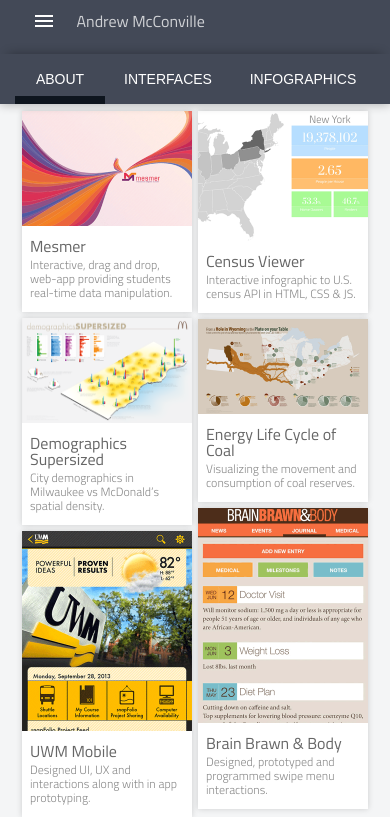
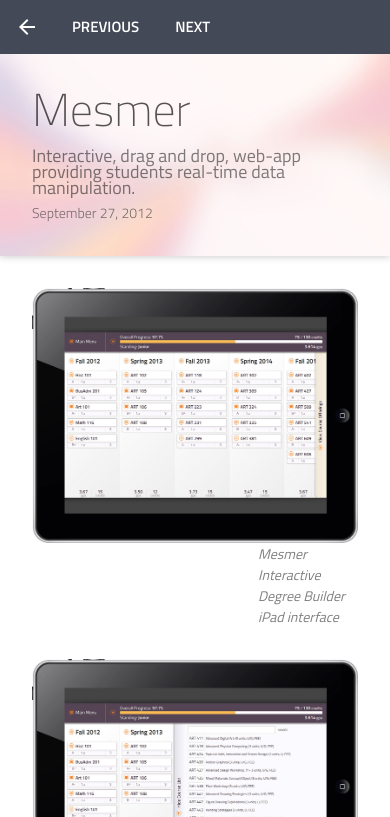
Before and after one commit to andrewmcconville/angular-portfolio, a plain HTML site: page index.html in a window 390 px wide. Both pictures are taken after a click on the item 107 px from the left and 211 px from the top of the page. Shown: the top 817 px of the page. Drawn offline with Linux system fonts and the light colour scheme.

Commit message:
toggles detail pane and list pane for mobile

```diff
--- a/components/details.html
+++ b/components/details.html
@@ -1,13 +1,13 @@
 <header class="work-header">
     <div class="header-background" style="background-image: url(wp-content/uploads/{{::work.blur}}-blur.jpg);"></div>
+    <div class="detail-toolbar">
+        <a class="button button-secondary button-back" ui-sref="home" ng-click="reloadMasonry(); updateState();">
+            <svg class="icon icon-arrow"><use xlink:href="shared/icon-sprite.svg#icon-arrow"></use></svg>
+        </a>
+        <a class="button button-secondary" ui-sref="details({url: previousWorkURL})">Previous</a>
+        <a class="button button-secondary" ui-sref="details({url: nextWorkURL})">Next</a>
+    </div>
     <div class="header-foreground">
-        <div class="detail-toolbar">
-            <a class="button button-secondary button-back" ui-sref="home" ng-click="reloadMasonry()">
-                <svg class="icon icon-arrow"><use xlink:href="shared/icon-sprite.svg#icon-arrow"></use></svg>
-            </a>
-            <a class="button button-secondary" ui-sref="details({url: previousWorkURL})">Previous</a>
-            <a class="button button-secondary" ui-sref="details({url: nextWorkURL})">Next</a>
-        </div>
         <h1 class="font-headline">{{::work.name}}</h1>
         <h2 class="font-subheadline">{{::work.excerpt}}</h2>
         <time class="time">{{::work.date | date:'MMMM d, yyyy'}}</time>
--- a/index.html
+++ b/index.html
@@ -21,13 +21,13 @@
             <div class="title">Andrew McConville</div>
         </div>
         <nav class="tabs" ng-init="activeTab = 0">
-            <button class="button" ng-class="{active: activeTab == 0}" ng-click="activeTab = 0">About</button>
+            <button class="button" ng-class="{active: activeTab == 0}" ng-click="activeTab = 0">About Me</button>
             <button class="button" ng-class="{active: activeTab == 1}" ng-click="activeTab = 1">Interfaces</button>
             <button class="button" ng-class="{active: activeTab == 2}" ng-click="activeTab = 2">Infographics</button>
         </nav>
     </header>
 
-    <section class="work-list" ng-class="{'hidden-on-mobile': false}">
+    <section class="work-list" ng-class="{'hidden-on-mobile': updateState()}">
         <ul masonry id="js-bricks" load-images="false" preserve-order masonry-options='{"transitionDuration": "320ms"}'>
             <li class="work masonry-brick" masonry-tile ng-repeat="work in ::works" ui-sref="details({url: work.url})">
                 <div class="work-poster-container">
@@ -38,12 +38,12 @@
             </li>
         </ul>
         <div class="end-of-list-message">
-            <p>This is the end, email me!</p>
+            <p ng-click="console()">This is the end, email me!</p>
         </div>
     </section>
 
-    <article id="js-work-details" class="work-details">
-        <div class="work-details-background"></div>
+    <article id="js-work-details" class="work-details" ng-show="updateState()">
+        <div class="work-details-background" ng-show="updateState()"></div>
         <div class="work-details-inner" ui-view></div>
     </article>
 
@@ -78,15 +78,13 @@
             }
         }
 
-        if(isMobile()){
+        if(isMobile() || window.innerWidth < 888){
             //do not use perfect scrollbar on touch devices
         } else {
             var workDetails = document.getElementById('js-work-details');
-            workDetails.style.overflow = "hidden";
             Ps.initialize(workDetails, {});
 
             //var browserBody = document.getElementById('js-body');
-            //browserBody.style.overflow = "hidden";
             //Ps.initialize(browserBody, {});
         }
     </script>
--- a/shared/css/_buttons.scss
+++ b/shared/css/_buttons.scss
@@ -6,13 +6,15 @@
 	background-color: transparent;
 	border: none;
 	cursor: pointer;
+	display: table-cell;
 	font-size: 15px;
-	font-weight: 500;
+	font-weight: 600;
 	line-height: 14px;
-	padding: 12px 20px 12px 20px;
+	padding: 12px 18px 12px 18px;
 	text-decoration: none;
 	text-transform: uppercase;
 	transition: background-color 150ms;
+	vertical-align: middle;
 
 	&:hover,
 	&:active {
--- a/shared/css/_header.scss
+++ b/shared/css/_header.scss
@@ -10,14 +10,15 @@
 	.toolbar {
 		height: 54px;
 		margin: auto;
-		width: 320px;
+		width: 100%;
 
-		@media(min-width: 360px) { width: 360px; }
-		@media(min-width: 530px) { width: 530px; }
-		@media(min-width: 700px) { width: 700px; }
-		@media(min-width: 870px) {
+		@media(min-width: 888px) {
 			margin: 0;
 			width: 360px;
+		}
+
+		.button {
+			height: 54px;
 		}
 	}
 
@@ -30,18 +31,14 @@
 	.title {
 		color: rgba(255, 255, 255, .75);
 		display: inline-block;
-		position: relative;
-		top: -3px;
+		vertical-align: middle;
 	}
 
 	.tabs {
 		margin: auto;
-		width: 320px;
+		width: 100%;
 
-		@media(min-width: 360px) { width: 360px; }
-		@media(min-width: 530px) { width: 530px; }
-		@media(min-width: 700px) { width: 700px; }
-		@media(min-width: 870px) {
+		@media(min-width: 888px) {
 			margin: 0;
 			width: 360px;
 		}
--- a/shared/css/_tabs.scss
+++ b/shared/css/_tabs.scss
@@ -10,9 +10,9 @@
 		padding: 18px 0 10px 0;
 		transition: all 150ms;
 
-		&:nth-child(1) { width: 25%; }
-		&:nth-child(2) { width: 35%; }
-		&:nth-child(3) { width: 40%; }
+		&:nth-child(1) { width: 30%; }
+		&:nth-child(2) { width: 33%; }
+		&:nth-child(3) { width: 37%; }
 
 		&:hover { border-bottom-color: $slate-600; }
 		&.active { border-bottom-color: $slate-700; }
--- a/shared/css/_work-details.scss
+++ b/shared/css/_work-details.scss
@@ -1,10 +1,9 @@
 .work-details {
 	left: 0;
-	padding: 54px 0 0 0;
+	min-height: 100%;
 	position: absolute;
 	right: 0;
 	top: 0;
-	transition: opacity 160ms ease-out;
 	z-index: 3;
 
 	@media(min-width: 888px) {
@@ -15,38 +14,55 @@
 		position: fixed;
 	}
 
+	&.ps-container {
+		bottom: 0;
+		overflow: hidden;
+	}
+
 	.work-details-background,
 	.work-details-inner {
 		background-color: #fff;
 		max-width: 940px;
 		min-height: 100%;
+		top: 54px;
 	}
 
 	.work-details-background {
-		left: 8px;
+		display: none;
 		position: absolute;
-		right: 8px;
-		top: 54px;
+		transition: opacity 160ms ease-out 160ms;
+		width: 100%;
 		z-index: 0;
 
 		@media(min-width: 888px) {
 			left: 10px;
+			right: 8px;
+		}
+
+		&.ng-hide-add {
+			opacity: 0;
+		}
+
+		&.ng-hide-add-active {
+			opacity: 0;
+		}
+
+		&.ng-hide-remove {
+			opacity: 1;
+		}
+
+		&.ng-hide-remove-active {
+			opacity: 1;
 		}
 	}
 
 	.work-details-inner {
 		box-shadow: $shadow-z-3;
-		left: 8px;
 		overflow: hidden;
 		position: absolute;
-		right: 8px;
-		top: 54px;
 		transition: opacity 320ms;
+		width: 100%;
 		z-index: 1;
-
-		@media(min-width: 888px) {
-			left: 10px;
-		}
 
 		&.ng-leave {
 			opacity: 1;
@@ -54,7 +70,7 @@
 		}
 
 		&.ng-leave-active {
-			opacity: 0;
+			opacity: 1;
 			z-index: 0;
 		}
 
@@ -71,8 +87,13 @@
 
 	.work-header {
 		box-shadow: $shadow-z-2;
+		min-height: 192px;
 		padding: 32px;
 		position: relative;
+
+		@media(min-width: 888px) {
+			padding-top: 54px;
+		}
 	}
 
 	.header-background {
@@ -92,18 +113,37 @@
 	}
 
 	.detail-toolbar {
-		position: absolute;
-		right: 16px;
-		top: 16px;
+		background-color: $slate-500;
+		left: 0;
+		position: fixed;
+		right: 0;
+		top: 0;
+		z-index: 3;
+
+		@media(min-width:888px) {
+			background-color: transparent;
+			left: auto;
+			position: absolute;
+		}
 
 		.button {
-			color: $slate-700;
+			color: #fff;
+			height: 54px;
+
+			@media(min-width:888px) {
+				color: $slate-700;
+				opacity: .85;
+			}
 		}
 
 		.icon {
-			fill: $slate-700;
+			fill: #fff;
 			height: 18px;
 			width: 18px;
+
+			@media(min-width:888px) {
+				color: $slate-700;
+			}
 		}
 
 		.button-back {
--- a/shared/css/style.scss
+++ b/shared/css/style.scss
@@ -17,6 +17,7 @@
 
 body {
 	background-color: #f4f5f6;
+	overflow-y: scroll;
 }
 
 img {
--- a/shared/js/app.js
+++ b/shared/js/app.js
@@ -11,7 +11,7 @@
 		.state('details', {
 			url: '/:url',
 			templateUrl: 'components/details.html',
-			controller: function($scope, $state, $stateParams, Works){
+			controller: function($scope, $timeout, $state, $stateParams, Works){
 				var currentWork = Works.getWork($stateParams.url);
 				$scope.previousWorkURL = Works.getPreviousURL(currentWork.index);
 				$scope.nextWorkURL = Works.getNextURL(currentWork.index);
@@ -24,14 +24,28 @@
 						$('#js-bricks').masonry({
 							itemSelector: '.masonry-brick'
 						});
-					}, 0);
+					}, 160);
 				};
 			}
 		});
 }]);
 
-app.controller('appCtrl', ['$scope', '$stateParams', '$timeout', 'Works', function($scope, $stateParams, $timeout, Works) {
+app.controller('appCtrl', ['$scope', '$state', '$stateParams', '$timeout', 'Works', function($scope, $state, $stateParams, $timeout, Works) {
 	$scope.works = Works.getWorks();
 
-	$scope.showDetails = false;
+	$timeout(function(){
+		$scope.updateState();
+	}, 0);
+
+	$scope.updateState = function(){
+		$(window).scrollTop(0);
+
+		if($state.current.name == 'details') {
+			$scope.detailsActive = true;
+			return $scope.detailsActive;
+		} else {
+			$scope.detailsActive = false;
+			return $scope.detailsActive;
+		}
+	};
 }]);
```
Also changed, not shown: shared/css/style.css, 1 other file.
